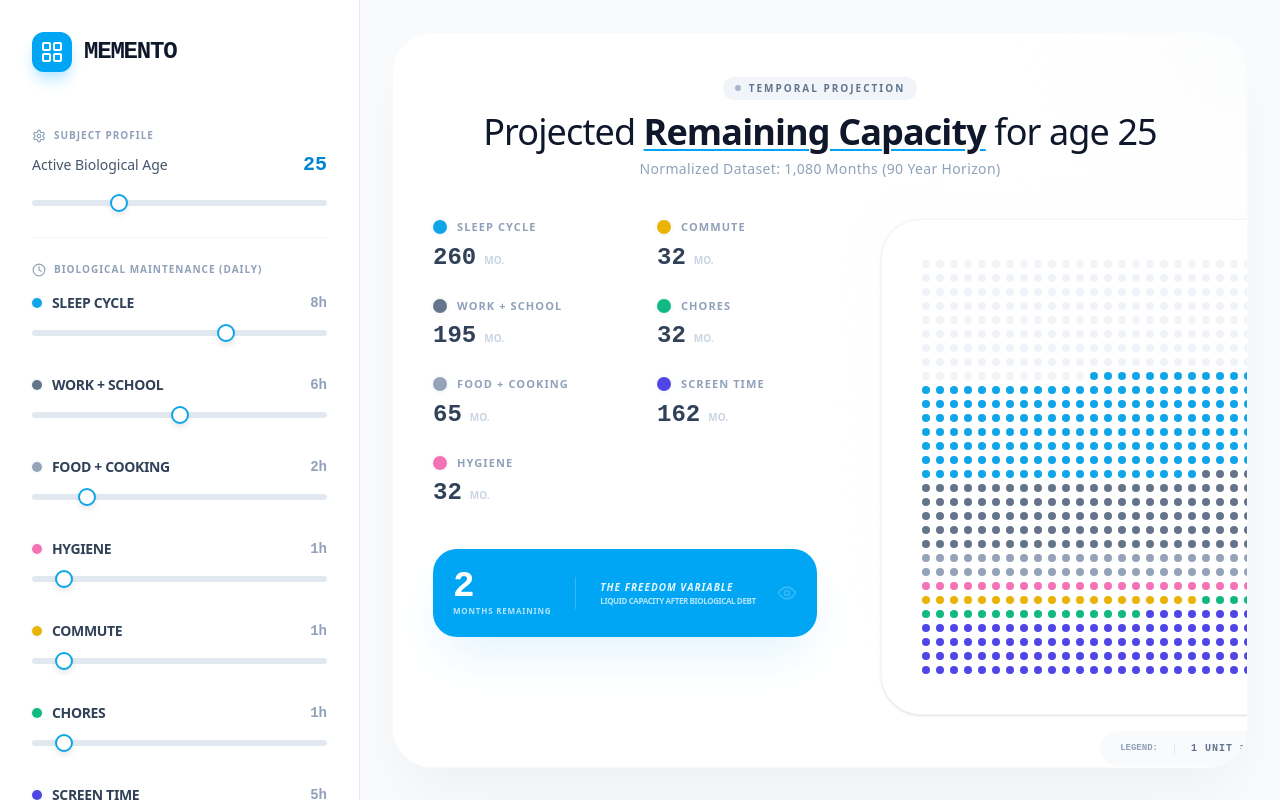
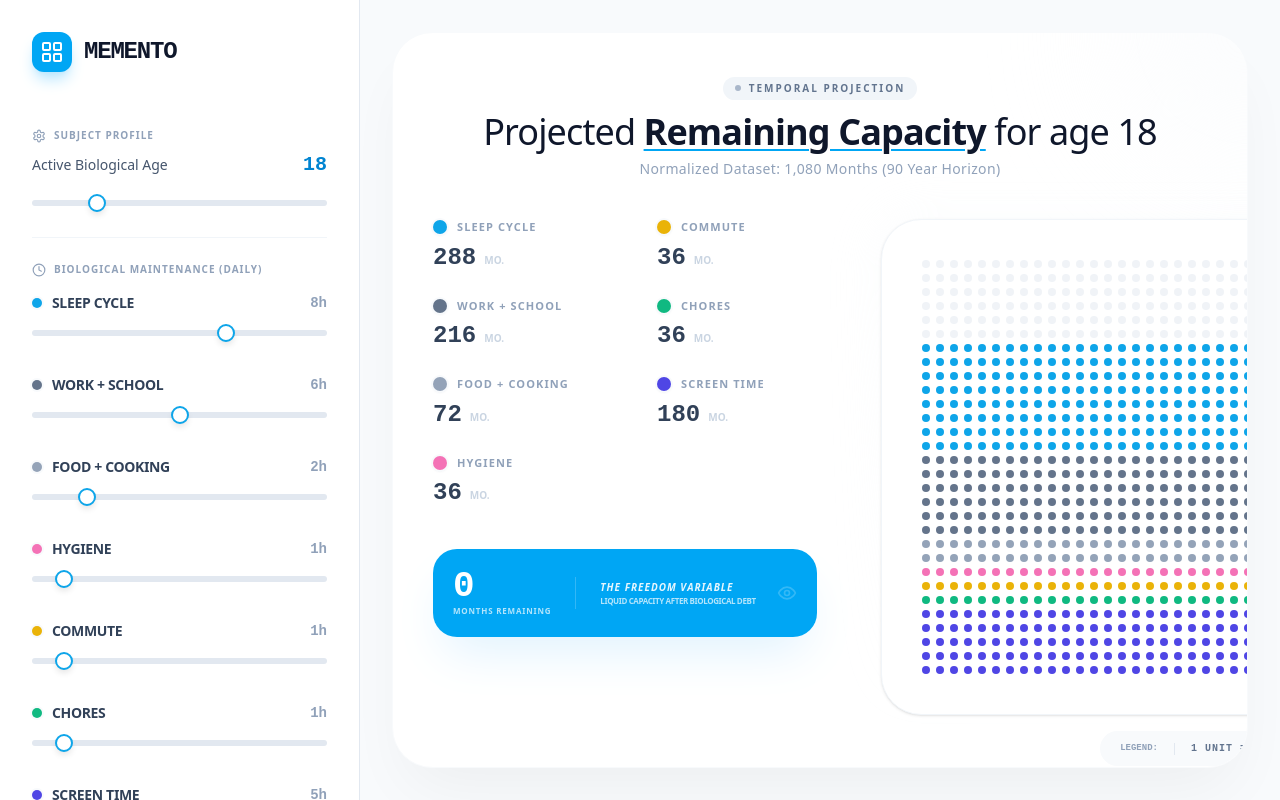
Before and after one commit to nodesagar/memento-life-expectancy, a React (Vite) app: page / in a window 1280 px wide. Built offline with nearby package versions, Linux system fonts and the light colour scheme.

Commit message:
feat: updated default subject age to 18

```diff
--- a/src/App.jsx
+++ b/src/App.jsx
@@ -63,7 +63,7 @@ function ControlGroup({ label, children, icon: Icon }) {
 }
 
 export default function App() {
-  const [age, setAge] = useState(25);
+  const [age, setAge] = useState(18);
   const [allocations, setAllocations] = useState(() =>
     PALETTE.reduce((acc, cat) => ({ ...acc, [cat.id]: cat.defaultH }), {})
   );
```
